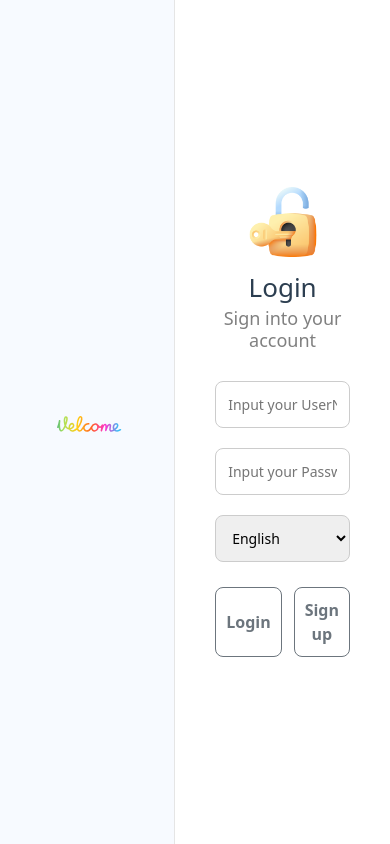
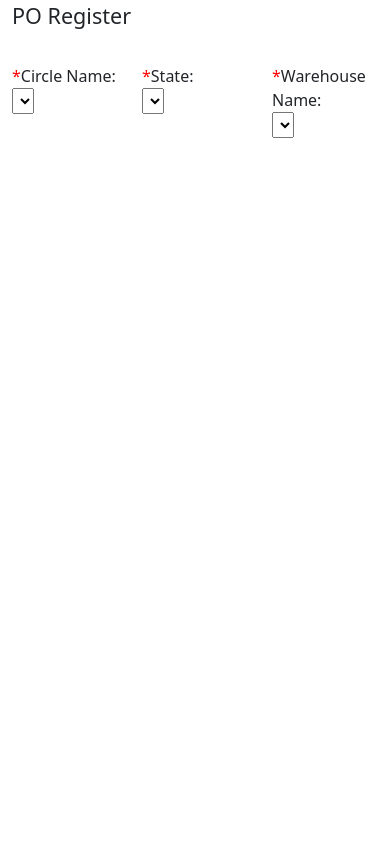
Before and after one commit to guptajirimi/clusterProj, a React (Create React App) app in the folder invoice-frontend/: page / in a window 390 px wide. Built offline with nearby package versions, Linux system fonts and the light colour scheme.

Commit message:
first form

```diff
--- a/invoice-frontend/package.json
+++ b/invoice-frontend/package.json
@@ -10,7 +10,7 @@
     "bootstrap": "^5.3.8",
     "html2canvas": "^1.4.1",
     "jquery": "^3.7.1",
-    "jspdf": "^3.0.3",
+    "jspdf": "^3.0.4",
     "lottie-react": "^2.4.1",
     "react": "^19.2.0",
     "react-dom": "^19.2.0",
--- a/invoice-frontend/src/App.js
+++ b/invoice-frontend/src/App.js
@@ -1,3 +1,33 @@
+import './App.css';
+import Home from "./components/Home";
+import Login from './components/Login';
+import MyForm from './components/MyForm';
+import ResumeBuilder from './components/ResumeBuilder';
+import DashboardLayout from './components/DashboardLayout';
+
+import { BrowserRouter as Router, Routes, Route } from "react-router-dom";
+import Demand from './components/Demand';
+
+function App() {
+  return (
+    <Router>
+      <Routes>
+
+        {/* Default page */}
+        <Route path="/" element={<Demand />} />
+
+
+
+      </Routes>
+    </Router>
+  );
+}
+
+export default App;
+
+
+
+/*
 import './App.css';
 import Home from "./components/Home";
 import Login from './components/Login';
@@ -12,13 +42,13 @@ function App() {
     <Router>
       <Routes>
 
-        {/* Login */}
+
         <Route path="/" element={<Login />} />
 
-        {/* Dashboard (Parent) */}
+
         <Route path="/dashboard" element={<DashboardLayout />}>
 
-          {/* Child Routes */}
+
           <Route path="home" element={<Home />} />
           <Route path="MyForm" element={<MyForm />} />
           <Route path="ResumeBuilder" element={<ResumeBuilder />} />
@@ -31,3 +61,4 @@ function App() {
 }
 
 export default App;
+ */
--- /dev/null
+++ b/invoice-frontend/src/components/Demand.js
@@ -0,0 +1,137 @@
+import React, { useState } from "react";
+import { toast } from "react-toastify";
+
+
+function Demand()
+{
+
+const [poRegisterFB,setPoRegisterFB]=useState(
+    {
+        strCircleId: "",
+        strDistrictId : "",
+        strDistrictStoreId :""
+    }
+)
+const onLoad=()=>{
+    $.ajax({
+        url:"`http://localhost:90/",
+        contentType:"application/json",
+        type:"GET",
+        data:JSON.stringify(),
+        success:function(responsce){
+               strCircleCombo=responsce;
+        },
+        error:function(){
+            toast.warning("Unable to load circle list");
+        }
+
+    })
+}
+const getDistrictCombo=()=>
+{
+
+}
+const getStoreCmb=()=>
+{
+
+}
+const getProgrammeCombo=()=>
+{
+
+}
+    return(
+
+
+	<div className="data-table-area mg-b-15">
+
+		<div className="container-fluid">
+			<div className="row">
+				<div className="col-lg-12 col-md-12 col-sm-12 col-xs-12">
+					<div className="single-pro-review-area"
+						id="div1">
+						<div className="row">
+							<div className="col-lg-12 col-md-12 col-sm-12 col-xs-12">
+								<div className="product-payment-inner-st" >
+
+										<legend className="scheduler-border">PO Register </legend>
+
+										<form modelAttribute="poRegisterFB"
+											method="post" name="formobj" id="myForm">
+
+
+											<br/>
+
+											<div className="form-group-inner">
+												<div className="row">
+													<div className="col" id="circleTrId">
+														<div className="col-lg-2 col-md-2 col-sm-2 col-xs-2">
+															<label className="pull-right"><font color="red">*</font>Circle
+																Name:</label>
+														</div>
+														<div className="col-lg-3 col-md-2 col-sm-2 col-xs-2">
+															<div className="form-select-list">
+																<div id="circleCmbDivId" align="left">
+																	<select className='form-control-custom-select-value'
+																		name="strCircleId" tabindex="1"
+																		onChange={getDistrictCombo}>
+																		{poRegisterFB.strCircleCombo}
+																	</select>
+																</div>
+															</div>
+														</div>
+													</div>
+
+
+													<div className="col" id="districtTrId">
+														<div className="col-lg-2 col-md-2 col-sm-2 col-xs-2">
+															<label className="pull-right"><font color="red">*</font>State:</label>
+														</div>
+														<div className="col-lg-3 col-md-2 col-sm-2 col-xs-2">
+															<div className="form-select-list">
+																<div id="districtCmbDivId">
+																	<select name="strDistrictId"
+																		className="form-control-custom-select-value"
+																		onChange={getStoreCmb}>
+																		{poRegisterFB.strDistrictCombo}
+																	</select>
+																</div>
+															</div>
+														</div>
+													</div>
+													<div className="col" id="districtDrugWarehouseDivId">
+														<div className="col-lg-2 col-md-2 col-sm-2 col-xs-2">
+															<label className="pull-right"><font color="red">*</font>Warehouse
+																Name:</label>
+														</div>
+														<div className="col-lg-3 col-md-2 col-sm-2 col-xs-2">
+															<div className="form-select-list">
+																<div id="strStoreDivId">
+																	<select name="strDistrictStoreId"
+																		className="form-control-custom-select-value"
+																		onChange={getProgrammeCombo}>
+																		{poRegisterFB.strDistrictStoreValues}
+																	</select>
+																</div>
+															</div>
+														</div>
+													</div>
+
+												</div>
+											</div>
+
+
+
+
+										</form>
+
+								</div>
+							</div>
+						</div>
+					</div>
+				</div>
+			</div>
+		</div>
+	</div>
+    );
+}
+export default Demand;
```
Also changed, not shown: invoice-frontend/src/components/AllCourses.js (added, +29 -0 lines), invoice-frontend/src/components/Course.js (added, +19 -0 lines), invoice-frontend/src/components/Menus.js (added, +23 -0 lines), 2 other files (tests, documents, lock files or other folders).
